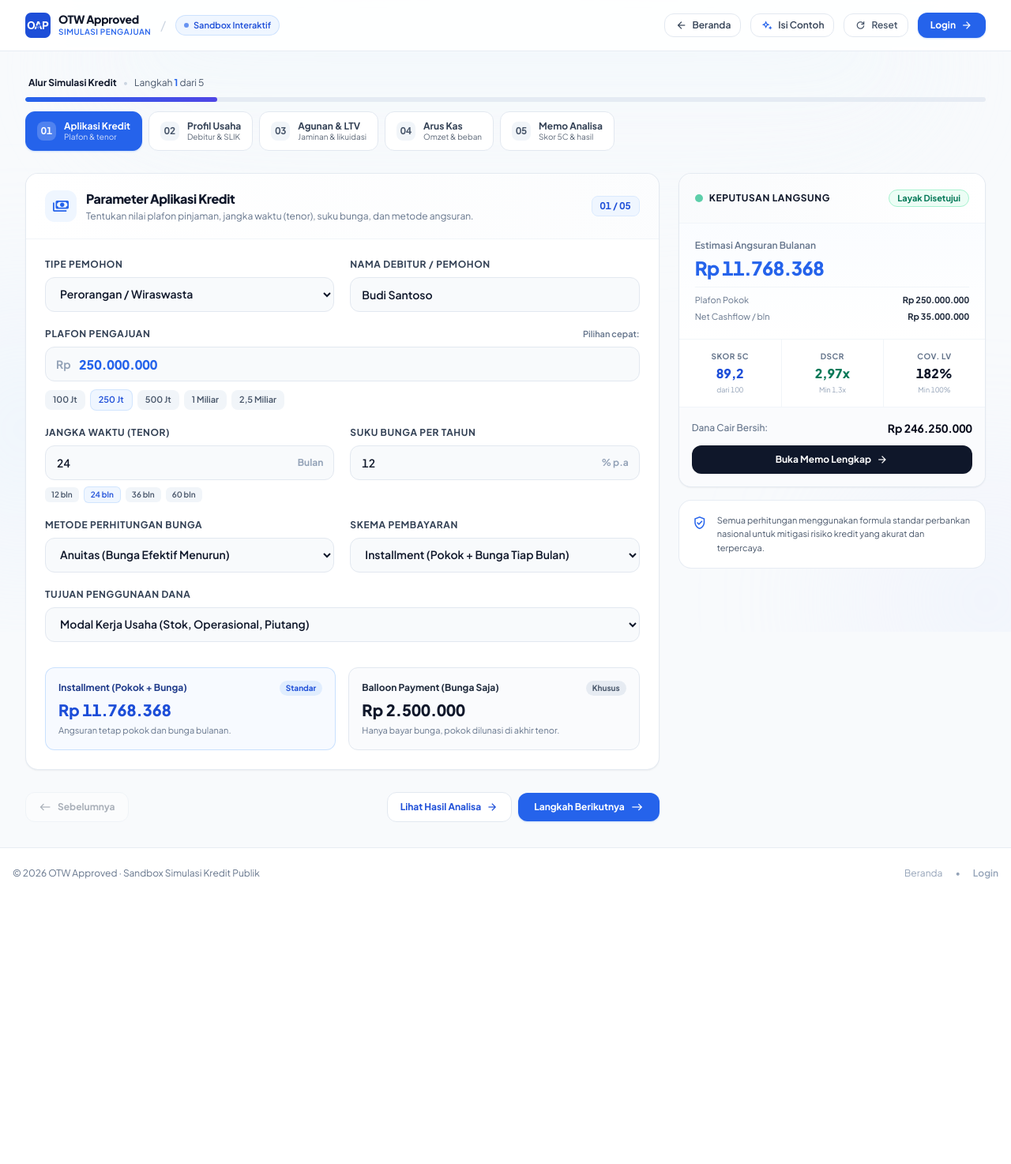
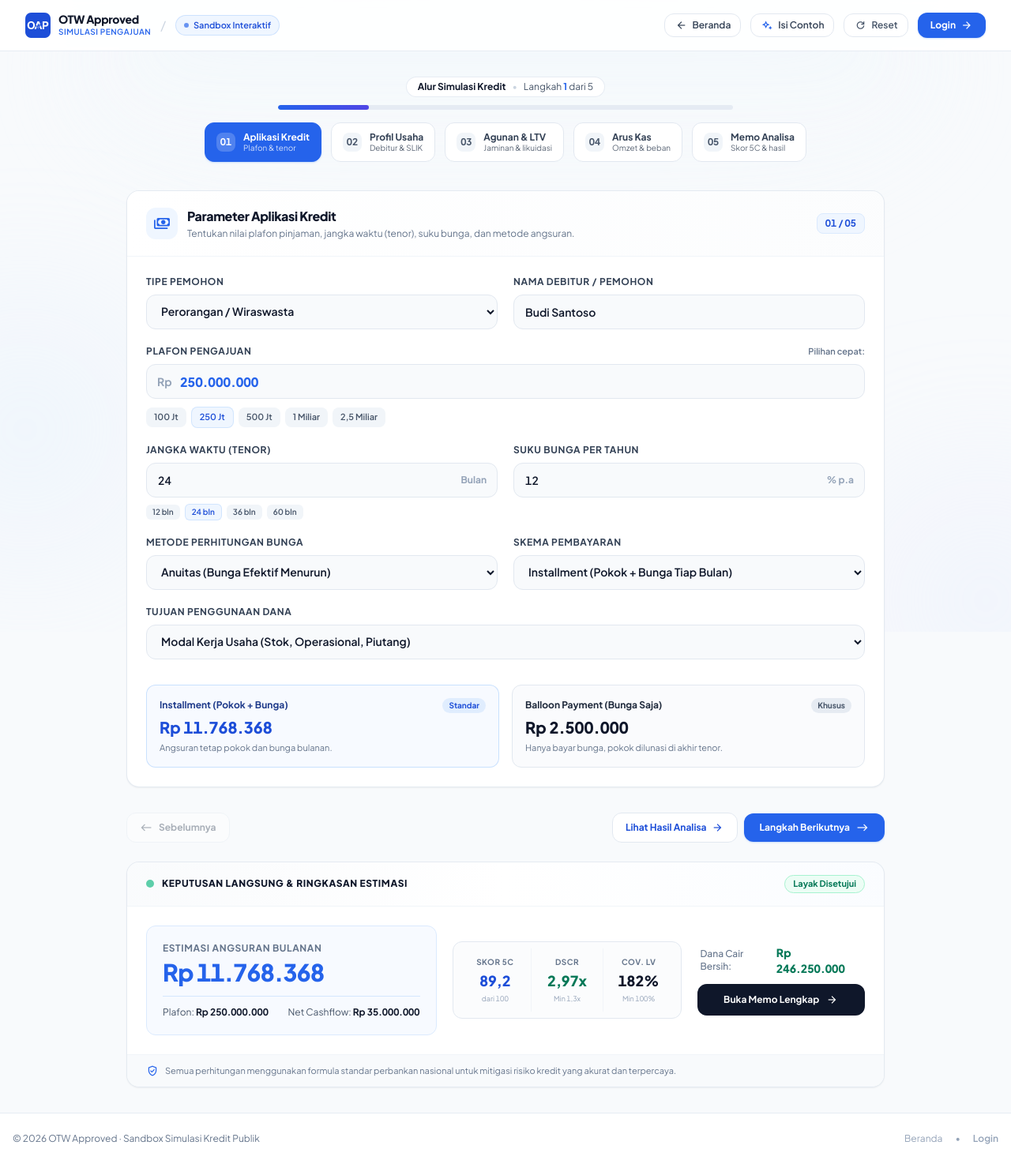
Before and after one commit to Solliboys/Analisa_keuangan, a CodeIgniter 4 app: the page made by app/Views/simulasi_pengajuan.php in a window 1280 px wide. Shown: the whole page at 79% size. Before the commit the page ends 1113 px from the top, so only its background shows below. Run offline with PHP 8.4 and a stand-in for CodeIgniter, Linux system fonts and the light colour scheme; the template is opened without the code that fills it, so the values that code supplies are empty; some libraries are stand-ins or nearby versions.

Commit message:
style(simulasi): ratakan form kanan-kiri, tengahkan alur stepper, dan posisikan keputusan langsung di akhir

```diff
--- a/app/Views/simulasi_pengajuan.php
+++ b/app/Views/simulasi_pengajuan.php
@@ -151,30 +151,24 @@
     </div>
 
     <!-- MAIN WORKBENCH -->
-    <main class="w-full max-w-7xl mx-auto px-4 sm:px-6 lg:px-8 py-6 sm:py-8 flex-1 min-w-0 relative z-10">
+    <main class="w-full max-w-5xl mx-auto px-4 sm:px-6 lg:px-8 py-6 sm:py-8 flex-1 min-w-0 relative z-10">
 
-        <!-- TOP HORIZONTAL STEPPER -->
-        <div class="mb-6 no-print">
-            <!-- Progress Sub-bar -->
-            <div class="flex items-center justify-between text-xs text-slate-500 mb-2.5 px-1">
-                <div class="flex items-center gap-2">
+        <!-- TOP HORIZONTAL STEPPER (DI TENGAH) -->
+        <div class="mb-8 no-print text-center flex flex-col items-center justify-center">
+            <!-- Progress Sub-bar Centered -->
+            <div class="inline-flex items-center justify-center gap-2 text-xs text-slate-500 mb-2.5 px-3.5 py-1 rounded-full bg-white border border-slate-200/80 shadow-xs">
                 <span class="font-bold text-slate-900">Alur Simulasi Kredit</span>
                 <span class="text-slate-300">&bull;</span>
                 <span class="text-slate-600">Langkah <span id="simStepNum" class="font-bold text-blue-600">1</span> dari 5</span>
             </div>
-                <div class="flex items-center gap-2">
-                    <button type="button" onclick="isiContohSimulasi()" class="sm:hidden text-xs font-semibold text-blue-600 hover:underline">Isi Contoh</button>
-                    <button type="button" onclick="resetSimulasi()" class="sm:hidden text-xs font-semibold text-slate-500 hover:underline">Reset</button>
-                </div>
-            </div>
 
-            <!-- Horizontal Progress Track -->
-            <div class="h-1.5 w-full bg-slate-200/80 rounded-full overflow-hidden mb-3">
+            <!-- Horizontal Progress Track Centered -->
+            <div class="h-1.5 w-full max-w-xl mx-auto bg-slate-200/80 rounded-full overflow-hidden mb-4">
                 <div id="simProgressBar" class="h-full bg-gradient-to-r from-blue-600 to-indigo-600 transition-all duration-300 rounded-full" style="width: 20%;"></div>
             </div>
 
-            <!-- Stepper Navigation Pills -->
-            <div class="flex items-center gap-2 overflow-x-auto no-scrollbar pb-1">
+            <!-- Stepper Navigation Pills Centered -->
+            <div class="flex items-center justify-center gap-2 sm:gap-3 overflow-x-auto no-scrollbar pb-1 max-w-full">
                 <?php foreach ($simSteps as $n => $st): ?>
                     <button type="button" onclick="goSimTab(<?= $n ?>)" id="sim-step-btn-<?= $n ?>"
                             class="group shrink-0 inline-flex items-center gap-2.5 px-3.5 py-2.5 rounded-xl border text-left transition-all cursor-pointer <?= $n === 1 ? 'bg-blue-600 border-blue-600 text-white shadow-sm shadow-blue-500/25' : 'bg-white border-slate-200 text-slate-700 hover:border-slate-300 hover:bg-slate-50' ?>">
@@ -190,11 +184,8 @@
             </div>
         </div>
 
-        <!-- 2-COLUMN WORKBENCH: FORM ON LEFT + LIVE SUMMARY ON RIGHT -->
-        <div class="grid grid-cols-1 lg:grid-cols-12 gap-6 items-start">
-
-            <!-- LEFT COLUMN: FORM WORKSPACE (Cols 1-8) -->
-            <div class="lg:col-span-8 space-y-5">
+        <!-- FORM WORKSPACE FULL WIDTH (RATA KANAN KIRI) -->
+        <div class="w-full space-y-6">
 
                 <!-- STEP 1: APLIKASI KREDIT -->
                 <div id="sim-tab-1" class="sim-tab-panel active bg-white border border-slate-200/90 rounded-2xl shadow-sm overflow-hidden">
@@ -672,76 +663,67 @@
                     </div>
                 </div>
 
+                <!-- KEPUTUSAN LANGSUNG & RINGKASAN ESTIMASI (DI AKHIR) -->
+                <div class="w-full bg-white border border-slate-200/90 rounded-2xl shadow-sm overflow-hidden no-print mt-3">
+                    <!-- Header -->
+                    <div class="px-6 py-4 border-b border-slate-100 flex items-center justify-between bg-gradient-to-r from-slate-50/80 via-white to-blue-50/30">
+                        <div class="flex items-center gap-2.5">
+                            <span class="w-2.5 h-2.5 rounded-full bg-emerald-500 animate-pulse"></span>
+                            <span class="text-xs font-extrabold text-slate-900 uppercase tracking-wider">Keputusan Langsung &amp; Ringkasan Estimasi</span>
                         </div>
-
-            <!-- RIGHT COLUMN: LIVE DECISION ENGINE RAIL (Cols 9-12, Sticky Desktop) -->
-            <div class="lg:col-span-4 lg:sticky lg:top-20 space-y-4 no-print">
-                <div class="bg-white border border-slate-200/90 rounded-2xl shadow-sm overflow-hidden">
-
-                    <!-- Rail Header -->
-                    <div class="p-5 border-b border-slate-100 flex items-center justify-between bg-gradient-to-r from-slate-50/80 to-white">
-                        <div class="flex items-center gap-2">
-                            <span class="w-2.5 h-2.5 rounded-full bg-emerald-500 animate-pulse"></span>
-                            <span class="text-xs font-bold text-slate-900 uppercase tracking-wider">Keputusan Langsung</span>
-                        </div>
-                        <span id="rail_status" class="inline-flex items-center px-2.5 py-0.5 rounded-full text-[11px] font-bold bg-emerald-50 text-emerald-700 border border-emerald-200">
-                            Layak
+                        <span id="rail_status" class="inline-flex items-center px-3 py-1 rounded-full text-xs font-bold bg-emerald-50 text-emerald-700 border border-emerald-200">
+                            Layak Disetujui
                         </span>
                     </div>
 
-                    <!-- Hero Metric: Angsuran -->
-                    <div class="p-5 border-b border-slate-100 bg-gradient-to-b from-blue-50/30 to-transparent">
-                        <div class="text-xs font-semibold text-slate-500">Estimasi Angsuran Bulanan</div>
-                        <div id="rail_angs" class="text-2xl font-extrabold text-blue-600 tracking-tight mt-1 tabular-nums">Rp 0</div>
-                        <div class="flex items-center justify-between text-[11px] text-slate-500 mt-2 pt-2 border-t border-slate-100">
-                            <span>Plafon Pokok</span>
-                            <span id="rail_plafon" class="font-bold text-slate-800 tabular-nums">Rp 0</span>
-                        </div>
-                        <div class="flex items-center justify-between text-[11px] text-slate-500 mt-1">
-                            <span>Net Cashflow / bln</span>
-                            <span id="rail_net" class="font-bold text-slate-800 tabular-nums">Rp 0</span>
+                    <!-- Main Grid -->
+                    <div class="p-6 grid grid-cols-1 md:grid-cols-12 gap-5 items-center">
+                        <!-- Angsuran Bulanan -->
+                        <div class="md:col-span-5 p-5 rounded-xl bg-blue-50/50 border border-blue-100 text-left">
+                            <div class="text-xs font-bold text-slate-500 uppercase tracking-wider">Estimasi Angsuran Bulanan</div>
+                            <div id="rail_angs" class="text-3xl font-extrabold text-blue-600 tracking-tight mt-1 tabular-nums">Rp 0</div>
+                            <div class="flex items-center justify-between text-xs text-slate-600 mt-3 pt-3 border-t border-blue-200/60">
+                                <span>Plafon: <strong id="rail_plafon" class="text-slate-900 tabular-nums">Rp 0</strong></span>
+                                <span>Net Cashflow: <strong id="rail_net" class="text-slate-900 tabular-nums">Rp 0</strong></span>
                             </div>
                         </div>
 
-                    <!-- 3-KPI Bar -->
-                    <div class="grid grid-cols-3 divide-x divide-slate-100 border-b border-slate-100 text-center tabular-nums">
-                        <div class="p-3.5">
+                        <!-- 3 KPIs Bar -->
+                        <div class="md:col-span-4 grid grid-cols-3 divide-x divide-slate-100 border border-slate-200 rounded-xl bg-slate-50/60 text-center tabular-nums p-2">
+                            <div class="py-2.5 px-1">
                                 <div class="text-[10px] font-bold text-slate-500 uppercase tracking-wider">Skor 5C</div>
-                            <div id="rail_skor" class="text-base font-extrabold text-blue-700 mt-0.5">85,6</div>
+                                <div id="rail_skor" class="text-lg font-extrabold text-blue-700 mt-0.5">85,6</div>
                                 <div class="text-[9px] text-slate-400 mt-0.5">dari 100</div>
                             </div>
-                        <div class="p-3.5">
+                            <div class="py-2.5 px-1">
                                 <div class="text-[10px] font-bold text-slate-500 uppercase tracking-wider">DSCR</div>
-                            <div id="rail_dscr" class="text-base font-extrabold text-emerald-700 mt-0.5">2,97x</div>
+                                <div id="rail_dscr" class="text-lg font-extrabold text-emerald-700 mt-0.5">2,97x</div>
                                 <div class="text-[9px] text-slate-400 mt-0.5">Min 1,3x</div>
                             </div>
-                        <div class="p-3.5">
+                            <div class="py-2.5 px-1">
                                 <div class="text-[10px] font-bold text-slate-500 uppercase tracking-wider">Cov. LV</div>
-                            <div id="rail_cov" class="text-base font-extrabold text-slate-900 mt-0.5">182%</div>
+                                <div id="rail_cov" class="text-lg font-extrabold text-slate-900 mt-0.5">182%</div>
                                 <div class="text-[9px] text-slate-400 mt-0.5">Min 100%</div>
                             </div>
                         </div>
 
-                    <!-- Bottom Summary & Jump to Memo -->
-                    <div class="p-4 bg-slate-50/70 space-y-3">
-                        <div class="flex items-center justify-between text-xs tabular-nums">
+                        <!-- CTA & Net Cair -->
+                        <div class="md:col-span-3 flex flex-col justify-center space-y-2.5">
+                            <div class="flex items-center justify-between text-xs px-1">
                                 <span class="text-slate-500 font-medium">Dana Cair Bersih:</span>
-                            <strong id="rail_cair" class="text-slate-950 font-bold text-sm">Rp 0</strong>
+                                <strong id="rail_cair" class="text-emerald-700 font-extrabold text-sm tabular-nums">Rp 0</strong>
                             </div>
-                        <button type="button" onclick="goSimTab(5)" class="w-full inline-flex items-center justify-center gap-1.5 px-4 py-2.5 rounded-xl bg-slate-900 hover:bg-blue-600 text-white text-xs font-bold transition shadow-xs cursor-pointer">
+                            <button type="button" onclick="goSimTab(5)" class="w-full inline-flex items-center justify-center gap-2 px-4 py-3 rounded-xl bg-slate-900 hover:bg-blue-600 text-white text-xs font-bold transition shadow-xs cursor-pointer">
                                 <span>Buka Memo Lengkap</span>
                                 <span class="material-symbols-outlined text-[16px]">arrow_forward</span>
                             </button>
                         </div>
-
                     </div>
 
-                <!-- Quick Help / Trust Box -->
-                <div class="p-4 rounded-2xl bg-white border border-slate-200/80 shadow-xs flex items-start gap-3 text-xs text-slate-600">
-                    <span class="material-symbols-outlined text-[20px] text-blue-600 shrink-0 mt-0.5">verified_user</span>
-                    <p class="leading-relaxed text-[11px]">
-                        Semua perhitungan menggunakan formula standar perbankan nasional untuk mitigasi risiko kredit yang akurat dan terpercaya.
-                    </p>
+                    <!-- Trust Note -->
+                    <div class="px-6 py-3 bg-slate-50 border-t border-slate-100 flex items-center gap-2 text-[11px] text-slate-500">
+                        <span class="material-symbols-outlined text-[16px] text-blue-600 shrink-0">verified_user</span>
+                        <span>Semua perhitungan menggunakan formula standar perbankan nasional untuk mitigasi risiko kredit yang akurat dan terpercaya.</span>
                     </div>
                 </div>
 
```
Lines whose indentation alone changed are shown as unchanged.
